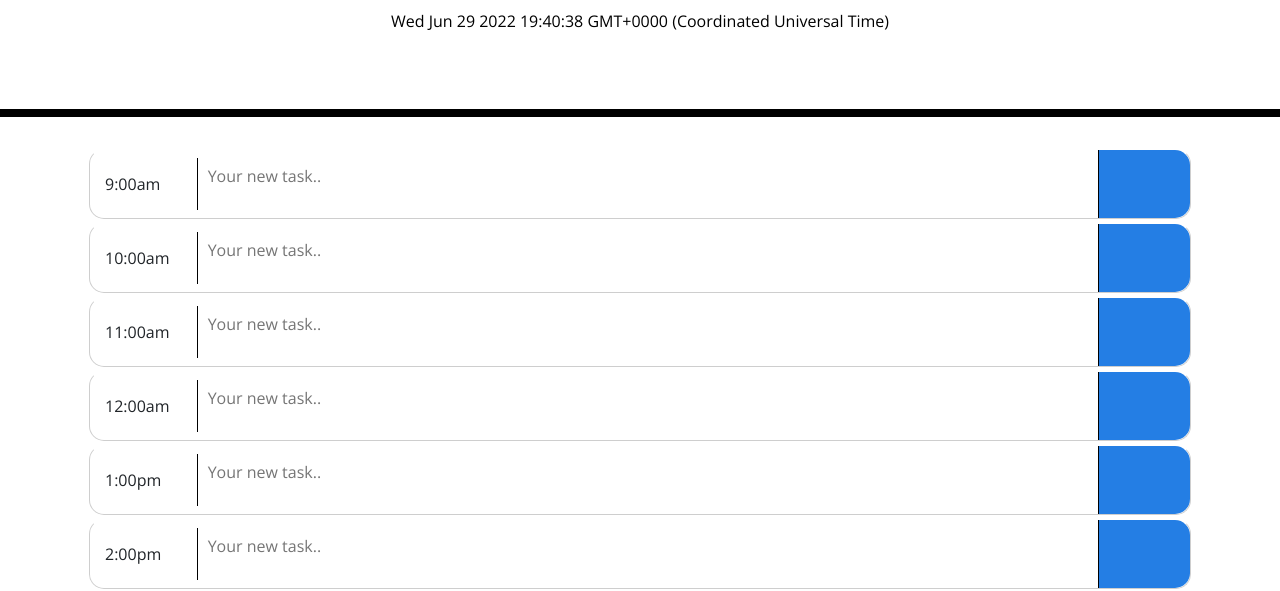
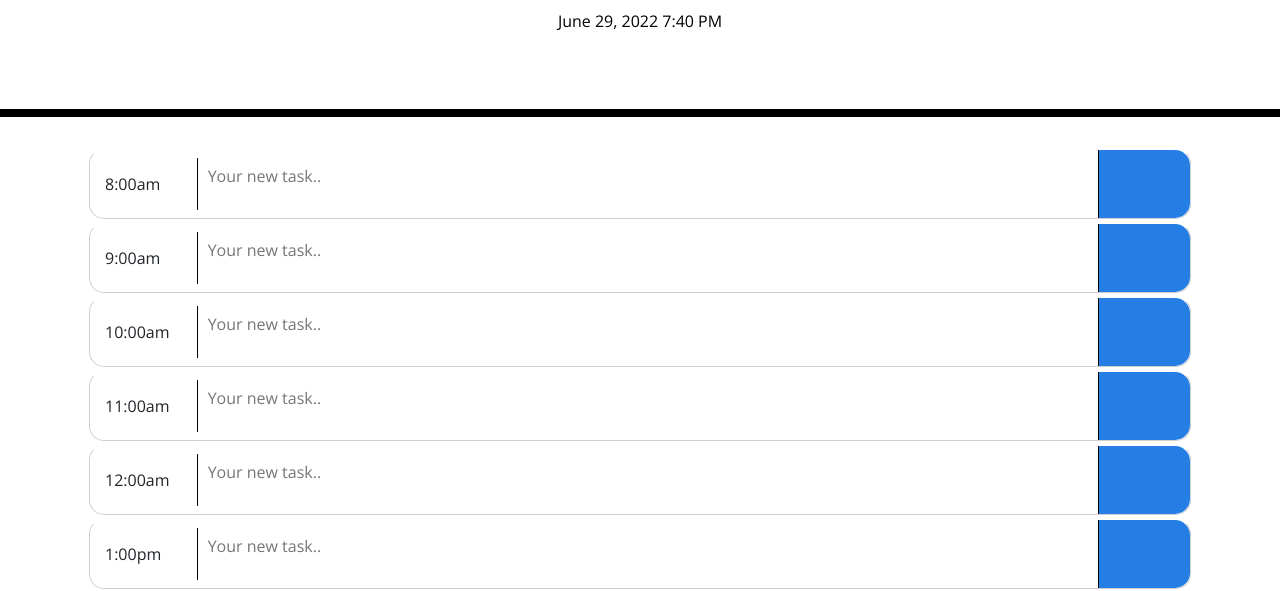
Before and after one commit to cortlandfinch/project-secretary, a plain HTML site: page index.html in a window 1280 px wide. Shown: the part 181-772 px from the top of the page. Drawn offline with nearby package versions, Linux system fonts and the light colour scheme; a web font is replaced by a local one.

Commit message:
update date and time script using moment.js

```diff
--- a/assets/script.js
+++ b/assets/script.js
@@ -1,2 +1,5 @@
-var dateTime = new Date();
-document.getElementById('date').innerHTML=dateTime;
+// displays current date and time in header
+var datetime = moment().format('LLL');
+$("#local-date").append(datetime);
+
+// for past - present - future time blocks for colored rows
--- a/index.html
+++ b/index.html
@@ -28,10 +28,19 @@
     <header class="jumbotron">
       <h1 class="display-3">Work Day Scheduler</h1>
       <p class="lead">A simple calendar app for scheduling your work day</p>
-      <p><span id="date"></span></p>
+      <p><span id="local-date"></span></p>
     </header>
     <div class="container">
       <!-- Timeblocks go here -->
+      <div id="8" class="row">
+        <div class="col-1 my-auto">8:00am</div>
+        <div class="col d-flex justify-content-center align-items-center">
+          <textarea id="text" placeholder="Your new task.."></textarea>
+        </div>
+        <button class="col-1 saveBtn d-flex align-items-center justify-content-center">
+          <span class="oi oi-task"></span>
+        </button>
+    </div>
       <div id="9" class="row">
           <div class="col-1 my-auto">9:00am</div>
           <div class="col d-flex justify-content-center align-items-center">
```
